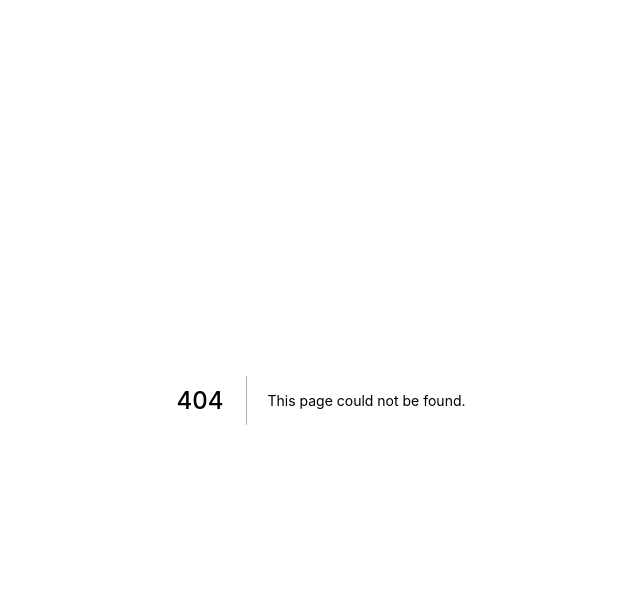
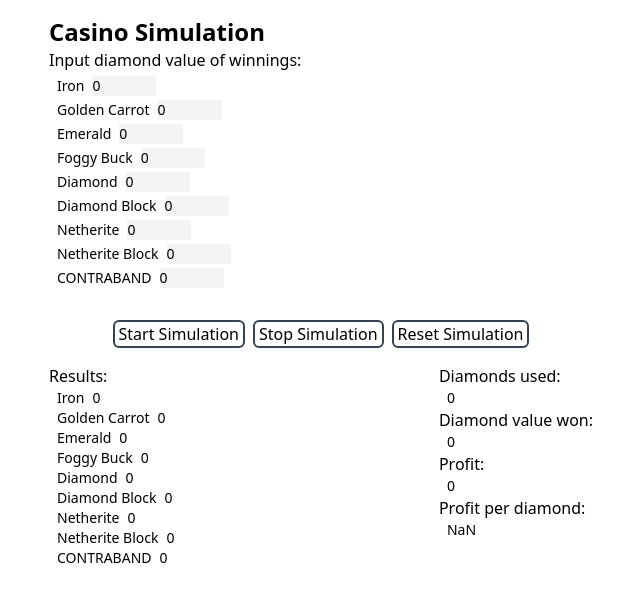
Before and after one commit to olifog/portfolio, a Next.js app: page /casino in a window 1280 px wide. Before the commit this address had no page. Shown: the top 602 px of the page, without its empty margins (319-959 px from the left). Built offline with nearby package versions, Linux system fonts and the light colour scheme; what tailwindcss-bg-patterns would draw is missing.

Commit message:
casino calculator for friend

```diff
--- /dev/null
+++ b/pages/casino.js
@@ -0,0 +1,130 @@
+import { useState, useRef } from "react";
+
+const items = [
+  "Nothing",
+  "Iron",
+  "Golden Carrot",
+  "Emerald",
+  "Foggy Buck",
+  "Diamond",
+  "Diamond Block",
+  "Netherite",
+  "Netherite Block",
+  "CONTRABAND",
+];
+
+export default function Casino() {
+  const [results, setResults] = useState(new Array(10).fill(0));
+  const [values, setValues] = useState(new Array(10).fill(0));
+  const [simulationRunning, setSimulationRunning] = useState(false);
+  const intervalRef = useRef(); // Declare a new Ref
+
+  const runSimulation = () => {
+    if (simulationRunning) return;
+    setSimulationRunning(true);
+
+    intervalRef.current = setInterval(() => {
+      const newResults = new Array(10).fill(0);
+      for (let i = 0; i < 10; i++) {
+        const pass = Math.random() < 0.5;
+        if (pass) {
+          newResults[i] += 1;
+        } else {
+          break;
+        }
+      }
+      setResults((results) =>
+        results.map((result, i) => result + newResults[i])
+      );
+    }, 0);
+  };
+
+  const stopSimulation = () => {
+    clearInterval(intervalRef.current); // Clear the interval when needed
+    setSimulationRunning(false); // Then stop the simulation
+  };
+
+  const diamondsSpent = results[0];
+  const diamondValue = results
+    .slice(1)
+    .reduce((acc, cur, i) => acc + cur * values[i + 1], 0);
+  const profit = diamondValue - diamondsSpent;
+  const profitPerDiamond = profit / diamondsSpent;
+
+  return (
+    <div className="w-screen h-screen flex justify-center">
+      <div className="w-full max-w-xl h-72 p-4">
+        <div className="text-2xl font-bold">Casino Simulation</div>
+        <div>Input diamond value of winnings:</div>
+        <div className="flex flex-col pl-2">
+          {items
+            .map((item, i) => (
+              <div key={item} className="flex flex-col">
+                <div className="flex flex-row space-x-2 text-sm pt-1">
+                  <div className="">{item}</div>
+                  <input
+                    type="number"
+                    className="w-16 bg-gray-100"
+                    value={values[i]}
+                    onChange={(e) =>
+                      setValues((values) =>
+                        values.map((value, j) =>
+                          i === j ? e.target.value : value
+                        )
+                      )
+                    }
+                  />
+                </div>
+              </div>
+            ))
+            .slice(1)}
+        </div>
+        <div className="space-x-2 w-full justify-center flex pt-8">
+          <button
+            className="rounded-md border-2 border-gray-700 px-1 hover:bg-gray-50"
+            onClick={() => runSimulation()}
+          >
+            Start Simulation
+          </button>
+          <button
+            className="rounded-md border-2 border-gray-700 px-1 hover:bg-gray-50"
+            onClick={() => stopSimulation()}
+          >
+            Stop Simulation
+          </button>
+          <button
+            className="rounded-md border-2 border-gray-700 px-1"
+            onClick={() => setResults(new Array(10).fill(0))}
+          >
+            Reset Simulation
+          </button>
+        </div>
+        <div className="flex flex-row justify-between pt-4">
+          <div className="flex flex-col">
+            <div className="">Results:</div>
+            <div className="flex flex-col text-sm pl-2">
+              {items
+                .map((item, i) => (
+                  <div key={item} className="flex flex-row space-x-2">
+                    <div className="">{item}</div>
+                    <div className="w-24">{results[i]}</div>
+                  </div>
+                ))
+                .slice(1)}
+            </div>
+          </div>
+          <div className="flex flex-col">
+            <span>Diamonds used:</span>
+            <div className="flex flex-col text-sm pl-2">{diamondsSpent}</div>
+            <span>Diamond value won:</span>
+            <div className="flex flex-col text-sm pl-2">{Math.round(diamondValue * 100) / 100}</div>
+            <span>Profit:</span>
+            <div className="flex flex-col text-sm pl-2">{Math.round(profit * 100) / 100}</div>
+            <span>Profit per diamond:</span>
+            <div className="flex flex-col text-sm pl-2">{Math.round(profitPerDiamond * 100) / 100}</div>
+          </div>
+        </div>
+      </div>
+    </div>
+  );
+}
```
